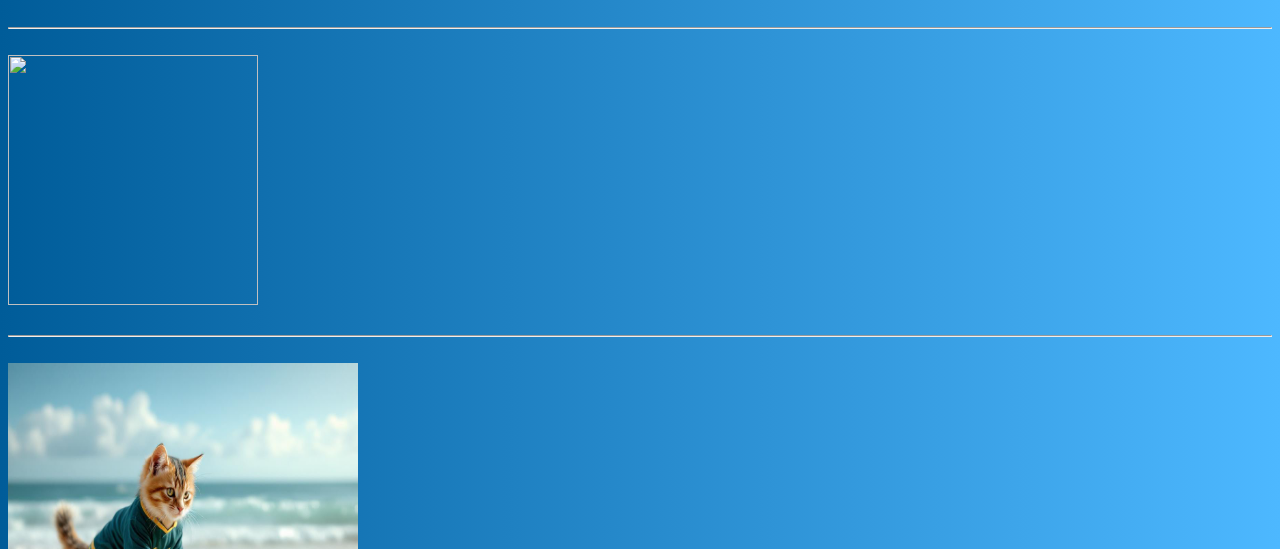
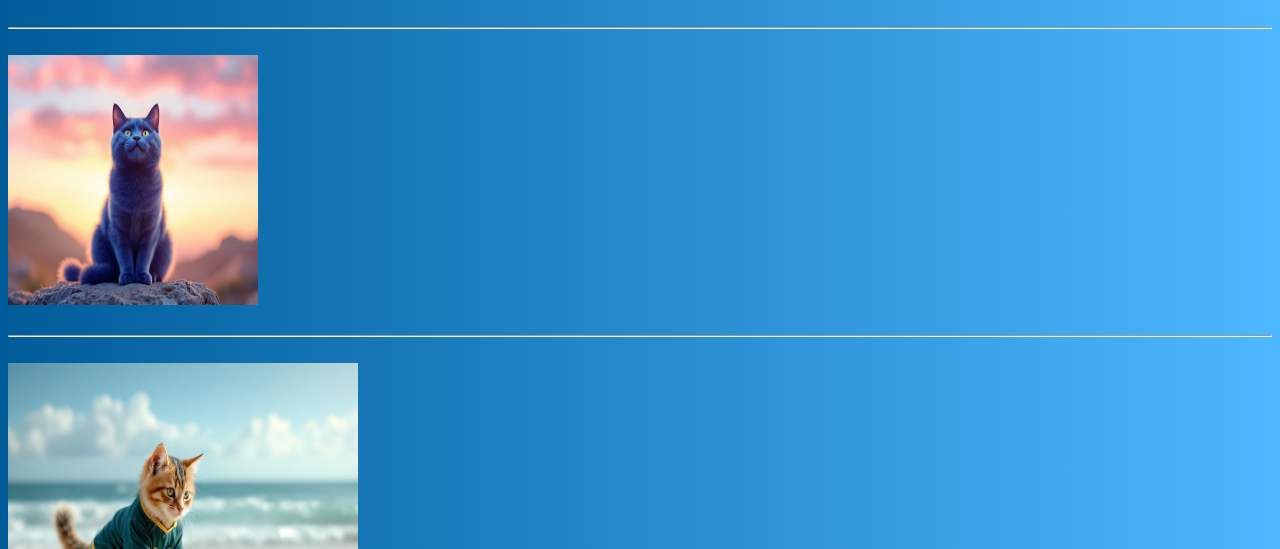
Before and after one commit to bluecat29-Kitty/test_Website, a plain HTML site: page Bilder.html in a window 1280 px wide. Shown: the part 551-1100 px from the top of the page. Drawn offline with Linux system fonts and the light colour scheme.

Commit message:
Update Bilder.html

```diff
--- a/Bilder.html
+++ b/Bilder.html
@@ -16,7 +16,7 @@
 
 <br><br><hr><br>
 
-<img src="Bilder/img//5d5b29ef-b7d9-48eb-a3ec-a52ecf345583.jpg" width="250" height="250">
+<img src="Bilder/img/5d5b29ef-b7d9-48eb-a3ec-a52ecf345583.jpg" width="250" height="250">
 
 <br><br><hr><br>
 
```
